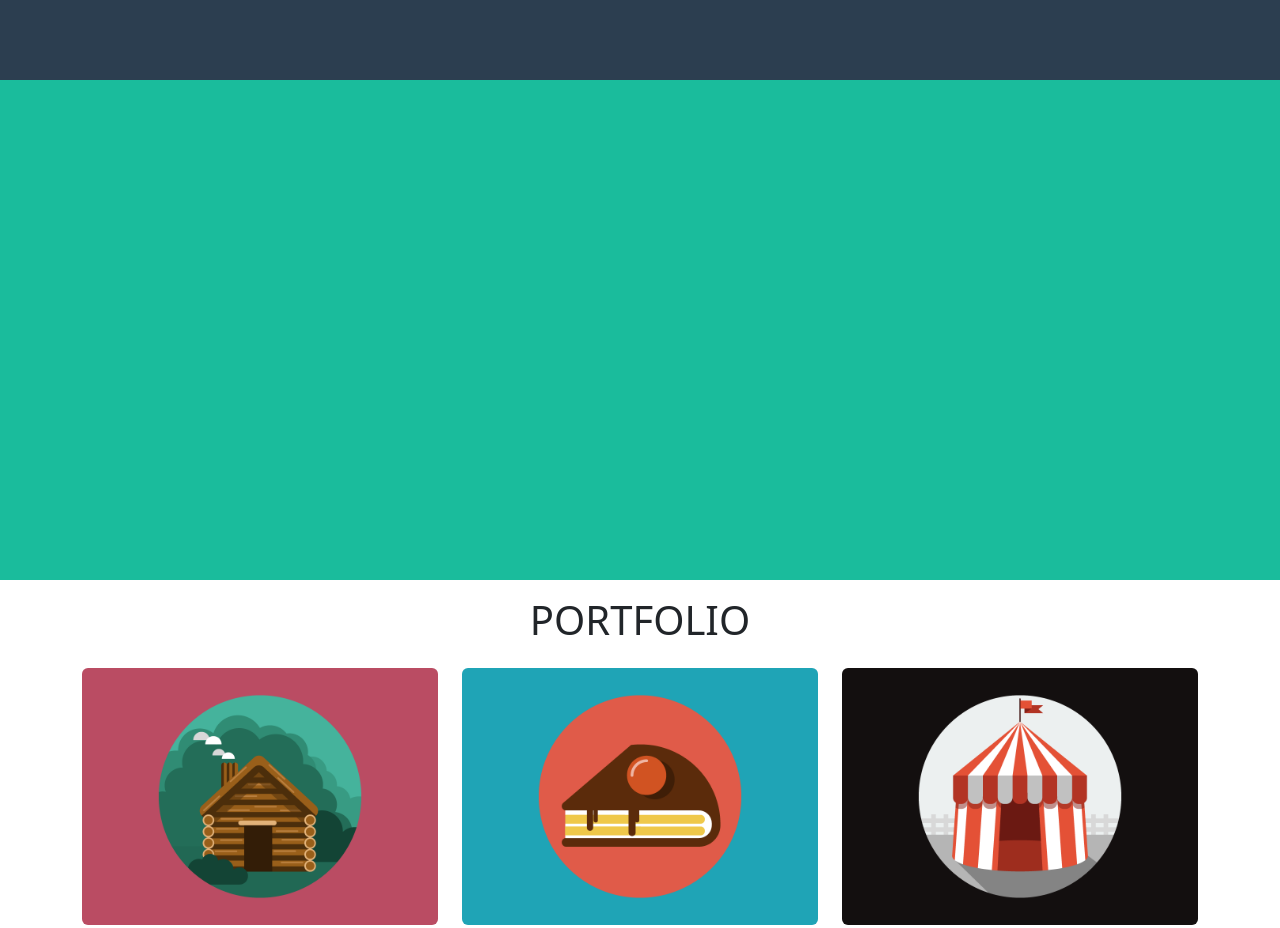
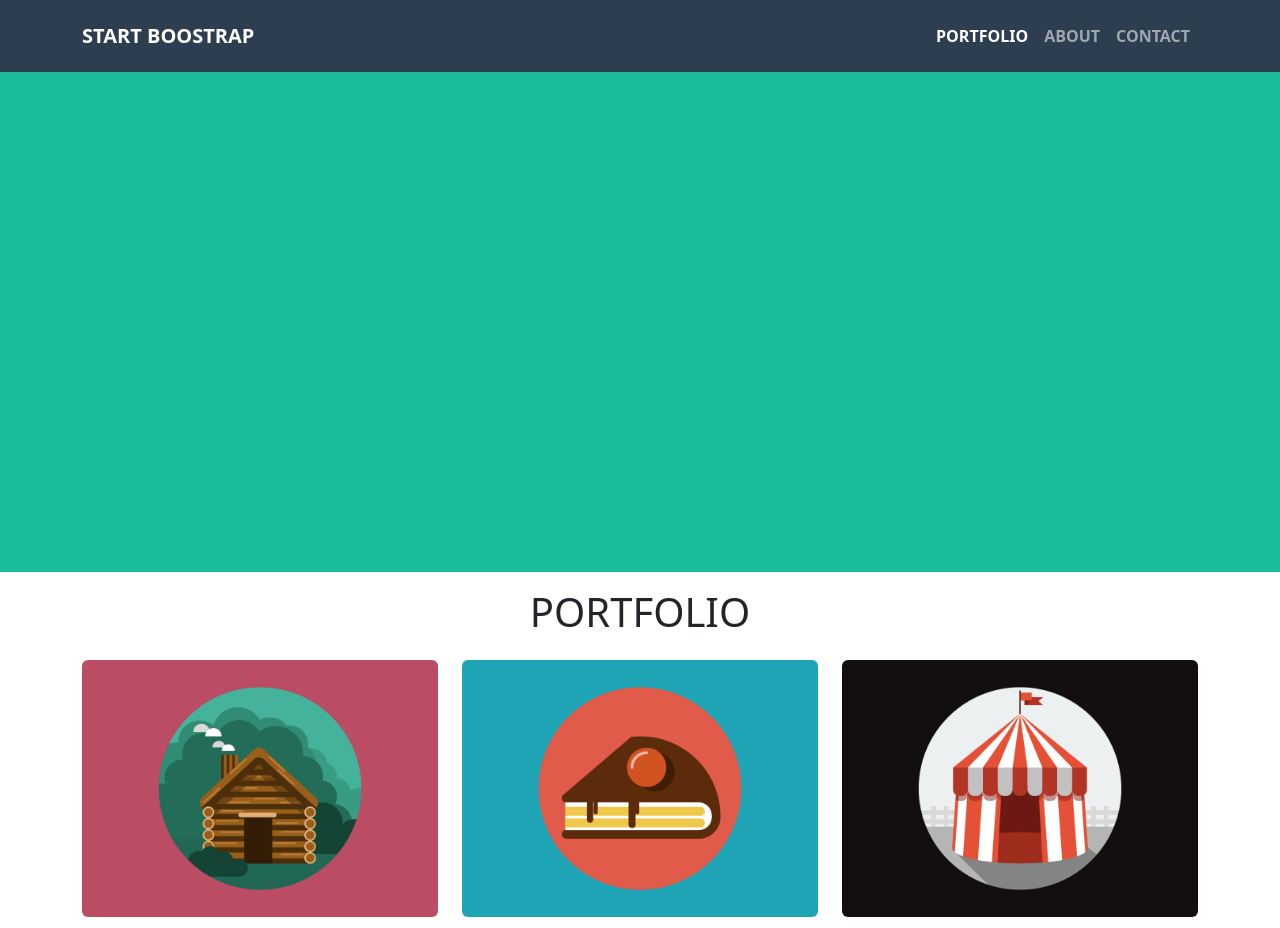
Before and after one commit to AlfredoCastrogiovanni/html-css-bootstrap-freelancer, a plain HTML site: page index.html in a window 1280 px wide. Shown: the top 928 px of the page. Drawn offline with nearby package versions, Linux system fonts and the light colour scheme.

Commit message:
implemetazione header

```diff
--- a/assets/style/style.css
+++ b/assets/style/style.css
@@ -9,7 +9,6 @@
 
 /* Header */
 header {
-    height: 80px;
     background-color: rgb(44, 62, 80);
 }
 
--- a/index.html
+++ b/index.html
@@ -16,6 +16,27 @@
 </head>
 <body>
     <header>
+        <nav class="navbar navbar-expand-md navbar-dark">
+            <div class="container my-2 fw-bold">
+                <a class="navbar-brand text-uppercase" href="#">Start Boostrap</a>
+                <button class="navbar-toggler" type="button" data-bs-toggle="collapse" data-bs-target="#navbarSupportedContent" aria-controls="navbarSupportedContent" aria-expanded="false" aria-label="Toggle navigation">
+                <span class="navbar-toggler-icon"></span>
+                </button>
+                <div class="collapse navbar-collapse">
+                    <ul class="navbar-nav ms-auto text-uppercase">
+                        <li class="nav-item">
+                            <a class="nav-link active">Portfolio</a>
+                        </li>
+                        <li class="nav-item">
+                            <a class="nav-link">About</a>
+                        </li>
+                        <li class="nav-item">
+                            <a class="nav-link">Contact</a>
+                        </li>
+                    </ul>
+                </div>
+            </div>
+        </nav>
     </header>
 
     <main>
```
